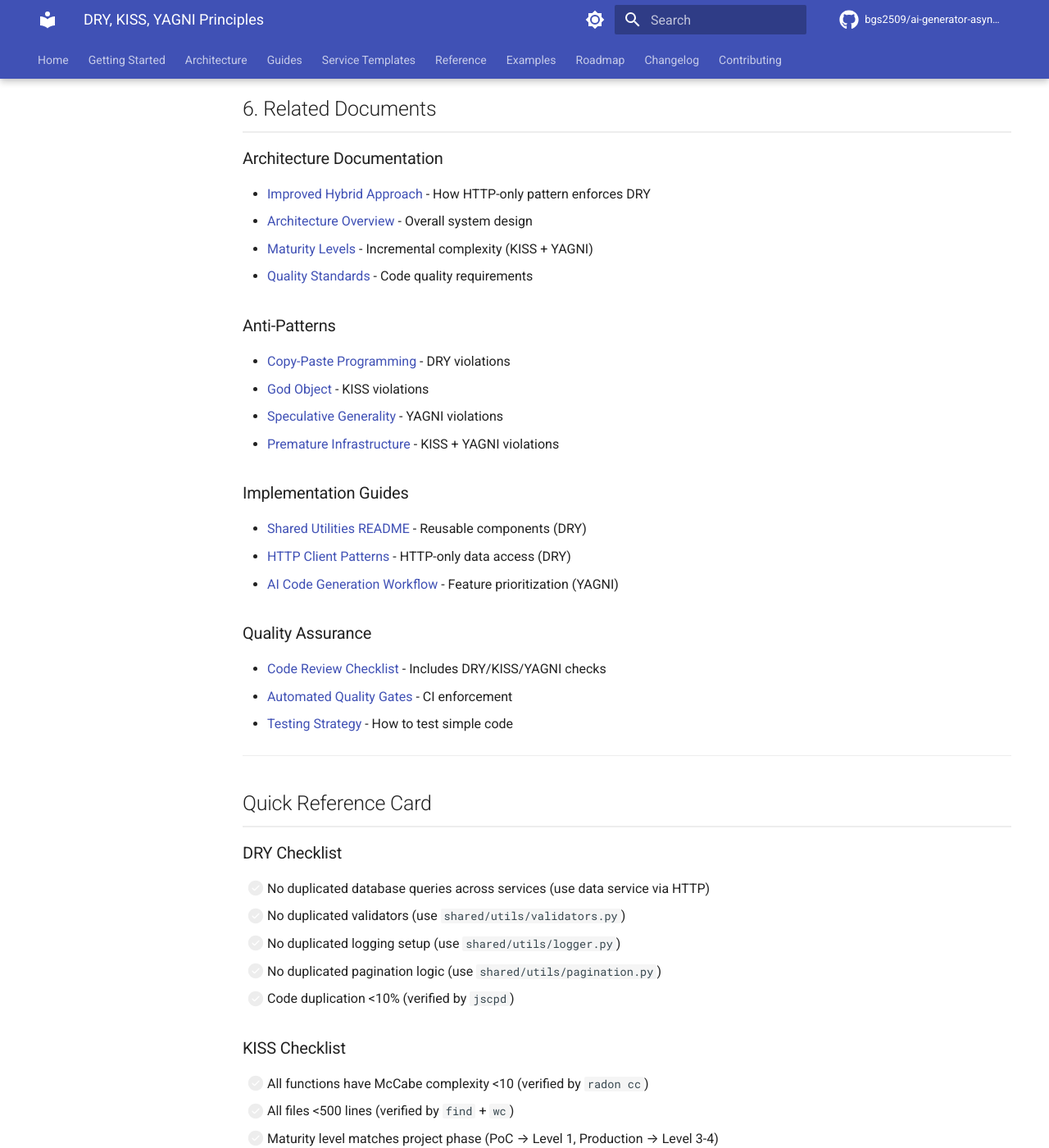
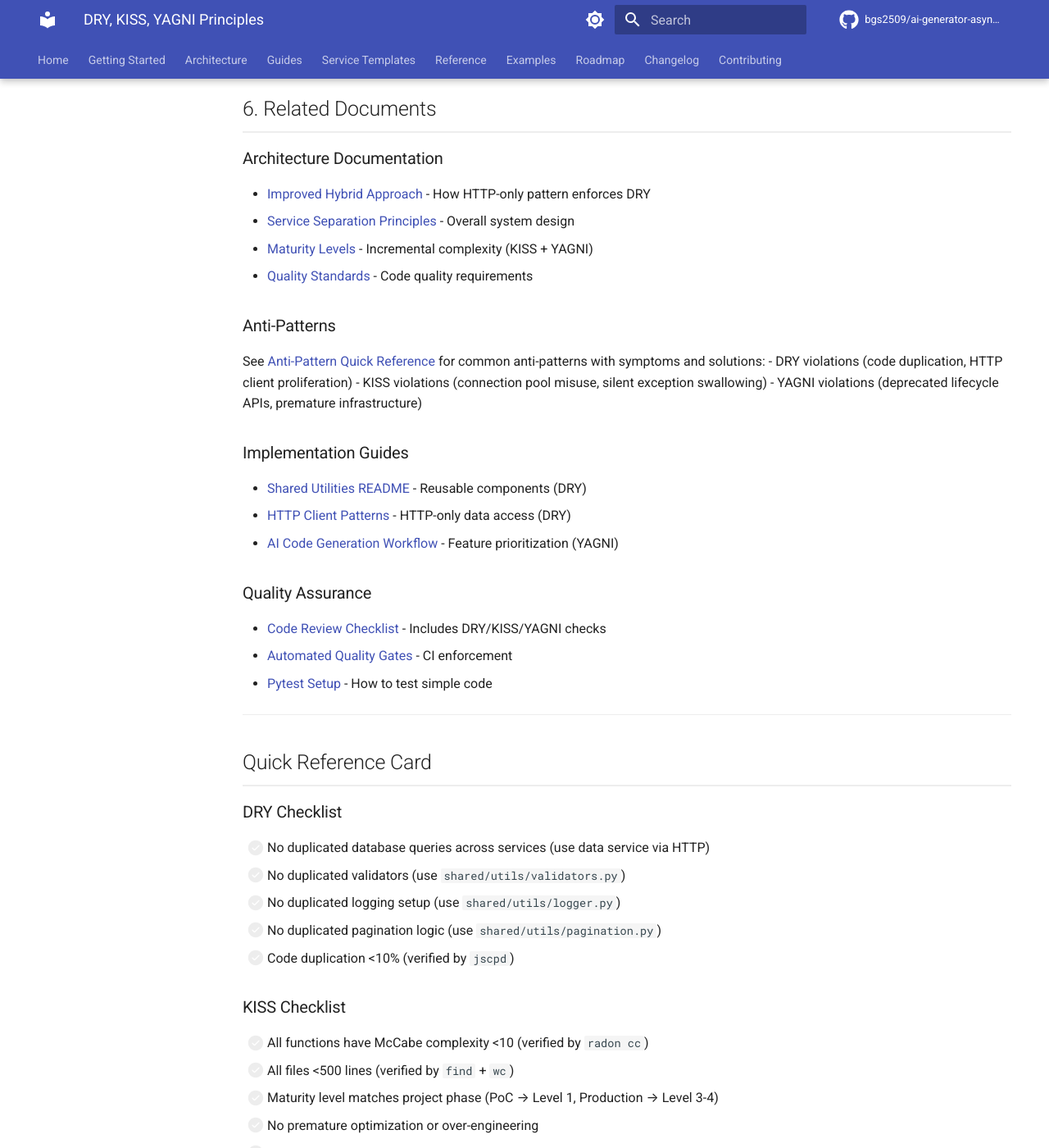
Before and after one commit to bgs2509/ai-generator-asyncmicroservices, an MkDocs documentation site: the page built from docs/guides/dry-kiss-yagni-principles.md, in a window 1280 px wide and 1400 px high, scrolled down 17218 px. Shown: the whole window at 82% size. Built offline with MkDocs 1.6.1 and Material for MkDocs 9.7.7, drawn with Linux system fonts in a browser that asks for light colours; comment, search, counter and statistics services are not loaded; the version menu is left out.

Commit message:
fix(docs): Resolve 12 broken links and outdated versions across documentation
Link fixes:
- CONTRIBUTING.md: CLAUDE.md → AGENTS.md reference
- EXAMPLES.md: docs/getting-started/quick-start.md → README.md#quick-start
- dry-kiss-yagni-principles.md: 7 broken Related Documents links
  - architecture-overview.md → service-separation-principles.md
  - anti-patterns/ directory → INDEX.md#anti-pattern-quick-reference
  - http/http-client-patterns.md → http-communication/http-client-patterns.md
  - testing-strategy.md → unit-testing/pytest-setup.md
- automated-quality-gates.md: testing-strategy.md → unit-testing/pytest-setup.md

Version updates (aligned with tech_stack.md canonical source):
- sqlalchemy-integration.md: pydantic==2.5.0 → pydantic>=2.6.3
- aiogram/basic-setup.md: aiogram>=3.4 → aiogram>=3.22.0

Part of comprehensive documentation audit (236 files verified).

🤖 Generated with [Claude Code](https://claude.com/claude-code)

Co-Authored-By: Claude <noreply@anthropic.com>

```diff
--- a/docs/guides/dry-kiss-yagni-principles.md
+++ b/docs/guides/dry-kiss-yagni-principles.md
@@ -853,28 +853,28 @@ safety check
 ### Architecture Documentation
 
 - [Improved Hybrid Approach](../atomic/architecture/improved-hybrid-overview.md) - How HTTP-only pattern enforces DRY
-- [Architecture Overview](../atomic/architecture/architecture-overview.md) - Overall system design
+- [Service Separation Principles](../atomic/architecture/service-separation-principles.md) - Overall system design
 - [Maturity Levels](../reference/maturity-levels.md) - Incremental complexity (KISS + YAGNI)
 - [Quality Standards](../atomic/architecture/quality-standards.md) - Code quality requirements
 
 ### Anti-Patterns
 
-- [Copy-Paste Programming](../atomic/architecture/anti-patterns/copy-paste-programming.md) - DRY violations
-- [God Object](../atomic/architecture/anti-patterns/god-object.md) - KISS violations
-- [Speculative Generality](../atomic/architecture/anti-patterns/speculative-generality.md) - YAGNI violations
-- [Premature Infrastructure](../atomic/architecture/anti-patterns/premature-infrastructure.md) - KISS + YAGNI violations
+See [Anti-Pattern Quick Reference](../INDEX.md#anti-pattern-quick-reference) for common anti-patterns with symptoms and solutions:
+- DRY violations (code duplication, HTTP client proliferation)
+- KISS violations (connection pool misuse, silent exception swallowing)
+- YAGNI violations (deprecated lifecycle APIs, premature infrastructure)
 
 ### Implementation Guides
 
 - [Shared Utilities README](../../templates/shared/utils/README.md) - Reusable components (DRY)
-- [HTTP Client Patterns](../atomic/integrations/http/http-client-patterns.md) - HTTP-only data access (DRY)
+- [HTTP Client Patterns](../atomic/integrations/http-communication/http-client-patterns.md) - HTTP-only data access (DRY)
 - [AI Code Generation Workflow](./ai-code-generation-master-workflow.md) - Feature prioritization (YAGNI)
 
 ### Quality Assurance
 
 - [Code Review Checklist](../atomic/testing/quality-assurance/code-review-checklist.md) - Includes DRY/KISS/YAGNI checks
 - [Automated Quality Gates](../quality/automated-quality-gates.md) - CI enforcement
-- [Testing Strategy](../atomic/testing/testing-strategy.md) - How to test simple code
+- [Pytest Setup](../atomic/testing/unit-testing/pytest-setup.md) - How to test simple code
 
 ---
 
```
Also changed, not shown: CONTRIBUTING.md (+2 -3 lines), EXAMPLES.md (+1 -1 lines), docs/atomic/databases/postgresql/sqlalchemy-integration.md (+1 -1 lines), docs/atomic/services/aiogram/basic-setup.md (+1 -1 lines), docs/quality/automated-quality-gates.md (+1 -1 lines).
